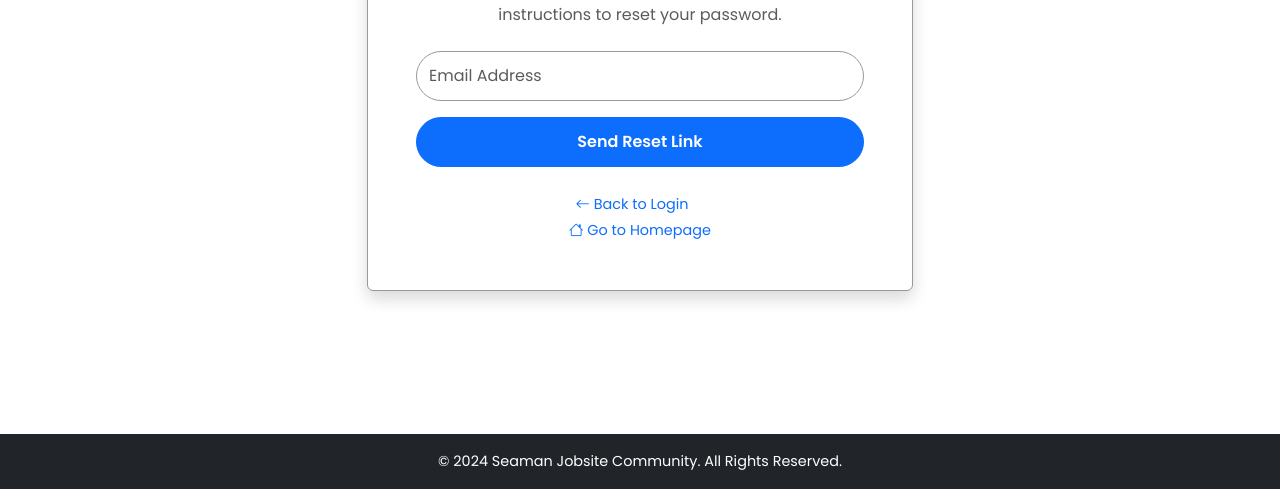
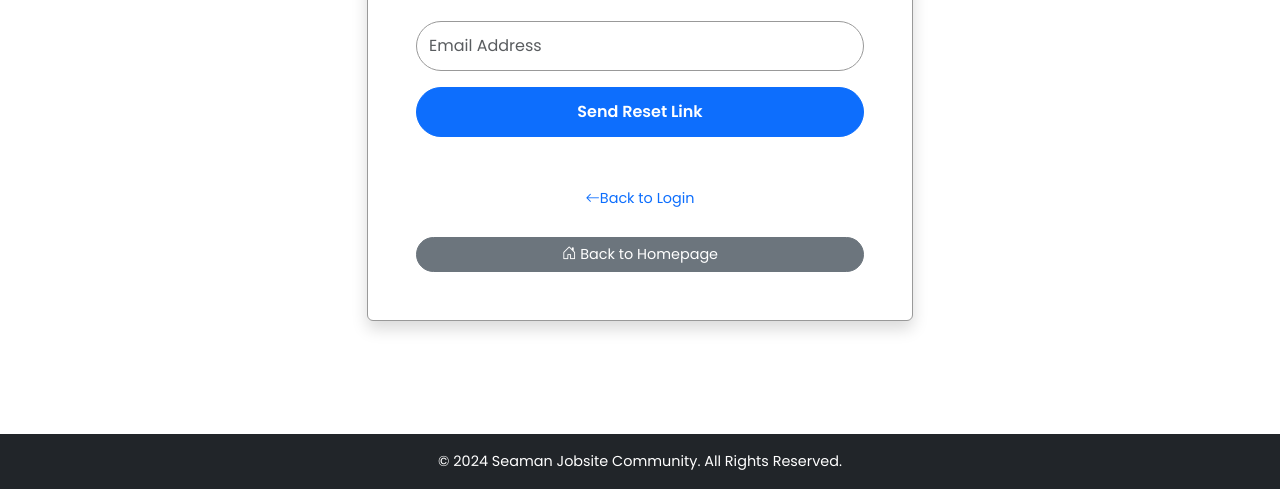
Before and after one commit to khenma09/seaman_jobsite_community, a website: page forgot_password.html in a window 1280 px wide. Shown: the part 366-855 px from the top of the page. Drawn offline with nearby package versions, Linux system fonts and the light colour scheme.

Commit message:
Finalize forgot_password.html with consistent button styles and navigation options

```diff
--- a/forgot_password.html
+++ b/forgot_password.html
@@ -59,17 +59,30 @@
 											required
 										/>
 									</div>
-									<button type="submit" class="btn btn-primary w-100">
+									<button
+										type="submit"
+										class="btn btn-primary w-100 rounded-pill mb-4"
+									>
 										Send Reset Link
 									</button>
 								</form>
+
+								<!-- Back to Login -->
 								<div class="text-center mt-4">
-									<a href="login.html" class="text-primary me-3"
-										><i class="bi bi-arrow-left"></i> Back to Login</a
-									><br />
-									<a href="index.html" class="text-primary"
-										><i class="bi bi-house"></i> Go to Homepage</a
+									<a href="login.html" class="text-primary"
+										><i class="bi bi-arrow-left"></i>Back to Login</a
 									>
+								</div>
+								<br />
+
+								<!-- Back to Homepage -->
+								<div class="text-center">
+									<a
+										href="index.html"
+										class="btn btn-secondary w-100 rounded-pill text-white"
+									>
+										<i class="bi bi-house-door"></i> Back to Homepage
+									</a>
 								</div>
 							</div>
 						</div>
```
